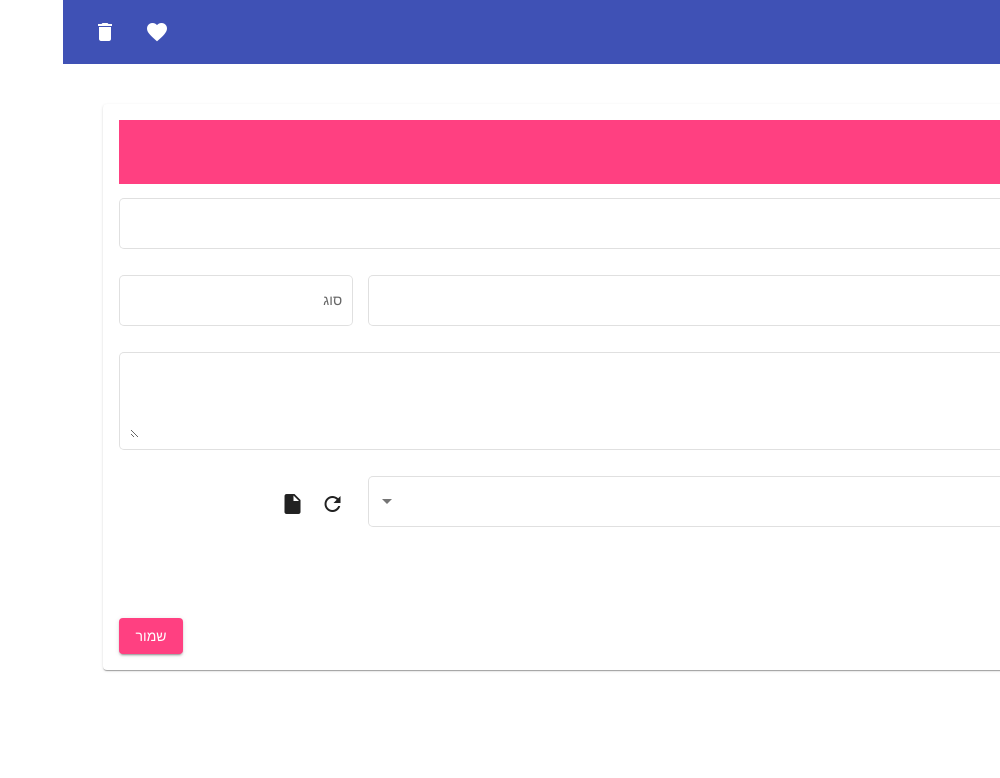
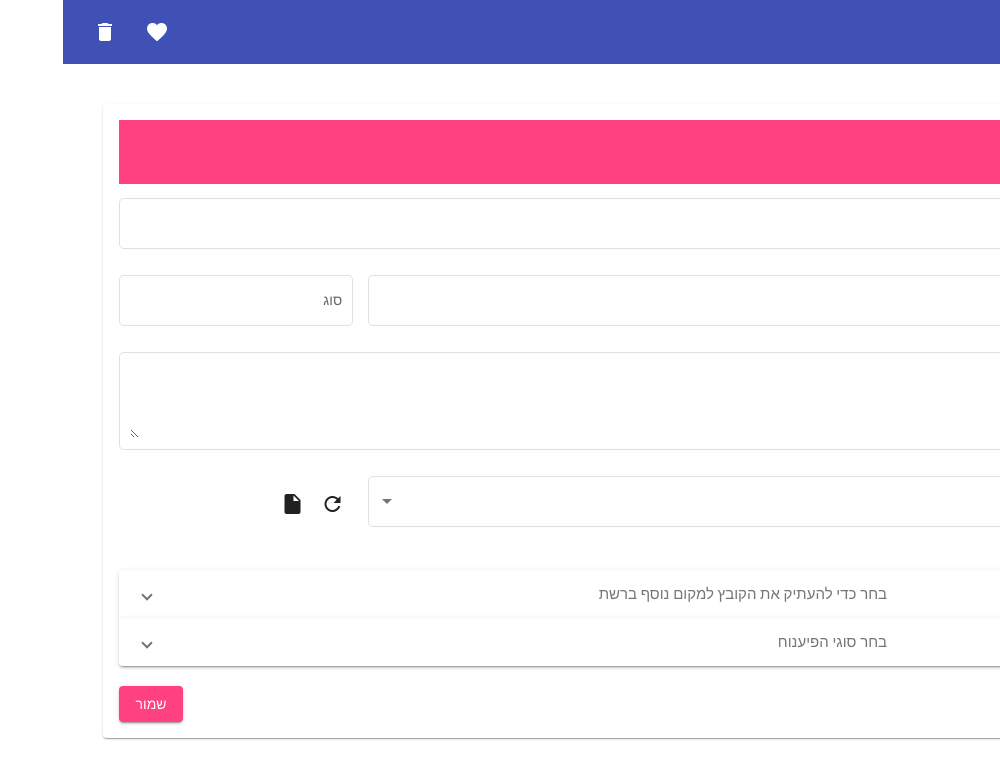
Before and after one commit to RoyRosenberg/ng-mat, an Angular app: page / in a window 1280 px wide. Shown: the top 778 px of the page, without its empty margins (280-1280 px from the left). Built offline with nearby package versions, Linux system fonts and the light colour scheme.

Commit message:
chaneg new ui with accordion

```diff
--- a/src/app/components/new/new.component.html
+++ b/src/app/components/new/new.component.html
@@ -41,14 +41,23 @@
       <mat-icon>insert_drive_file</mat-icon>
     </button>
   </div>
-
 </div>
 
+<mat-accordion [multi]="true" style="margin-right: 15px;margin-left: 15px;" >
+  <mat-expansion-panel>
+    <mat-expansion-panel-header>
+      <mat-panel-title>
+        העתקה לתיקיית משתמש
+      </mat-panel-title>
+      <mat-panel-description>
+        בחר כדי להעתיק את הקובץ למקום נוסף ברשת
+      </mat-panel-description>
+    </mat-expansion-panel-header>
     <div style="margin-top: 10px;margin-bottom: 10px;">
       <mat-checkbox [checked]="showCustomCopy" (change)="showCustomCopy = !showCustomCopy">העתקה מיוחדת</mat-checkbox>
     </div>
-
-<div fxLayout="row" *ngIf="showCustomCopy" fxLayout.xs="column" fxLayoutWrap fxLayoutGap="15px" fxLayoutAlign="center">
+    <div fxLayout="row" *ngIf="showCustomCopy" fxLayout.xs="column" fxLayoutWrap fxLayoutGap="15px"
+      fxLayoutAlign="center">
       <mat-form-field fxFlex="80%" appearance="outline">
         <mat-label>העתק</mat-label>
         <input matInput placeholder="העתק" type="text" />
@@ -56,13 +65,19 @@
       <div fxFlex="20%">
       </div>
     </div>
-
-<div style="margin-top: 10px;margin-bottom: 0px;">
-  <mat-checkbox [checked]="showParsers" (change)="showParsers = !showParsers">בחר מנתחים</mat-checkbox>
-</div>
-<div fxLayout="row" *ngIf="showParsers" fxLayout.xs="column" fxLayoutWrap fxLayoutGap="15px" fxLayoutAlign="center">
+  </mat-expansion-panel>
+  <mat-expansion-panel>
+    <mat-expansion-panel-header>
+      <mat-panel-title>
+        בחר מתחים
+      </mat-panel-title>
+      <mat-panel-description>
+        בחר סוגי הפיענוח
+      </mat-panel-description>
+    </mat-expansion-panel-header>
+    <div fxLayout="row" fxLayout.xs="column" fxLayoutWrap fxLayoutGap="15px" fxLayoutAlign="center">
       <div fxFlex="80%" appearance="outline">
-    <div *ngFor="let parser of parsers" style="margin-right: 20px;">
+        <div *ngFor="let parser of parsers">
           <mat-checkbox [checked]="parser.checked">{{parser.name}}</mat-checkbox>
           <br />
         </div>
@@ -70,7 +85,8 @@
       <div fxFlex="20%">
       </div>
     </div>
-
+  </mat-expansion-panel>
+</mat-accordion>
 
 <div fxLayout="row" fxLayout.xs="column" fxLayoutWrap fxLayoutGap="15px" fxLayoutAlign="end">
   <button mat-raised-button color="accent" (click)="click()" [disabled]="loading">
```
Lines whose indentation alone changed are shown as unchanged.
